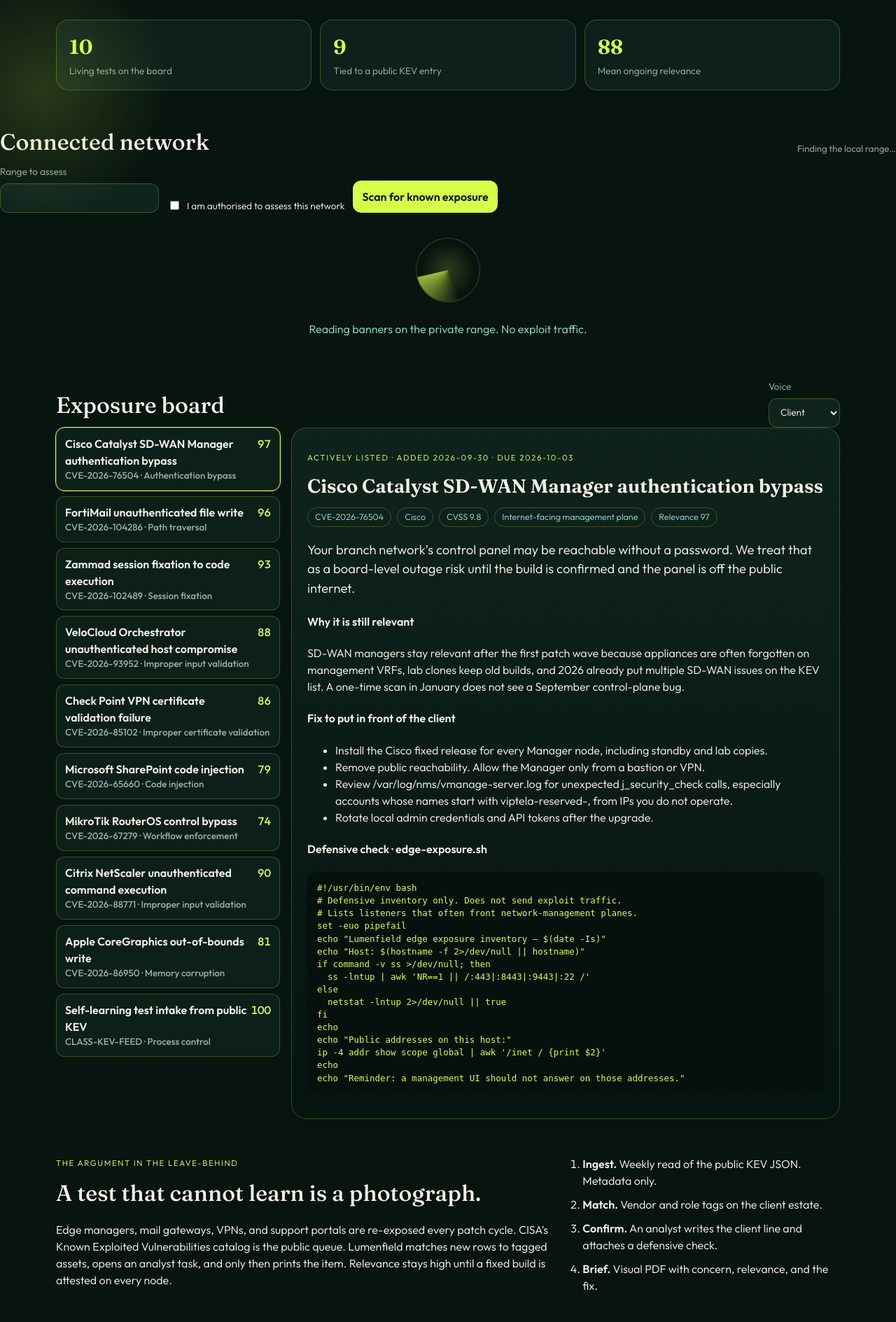
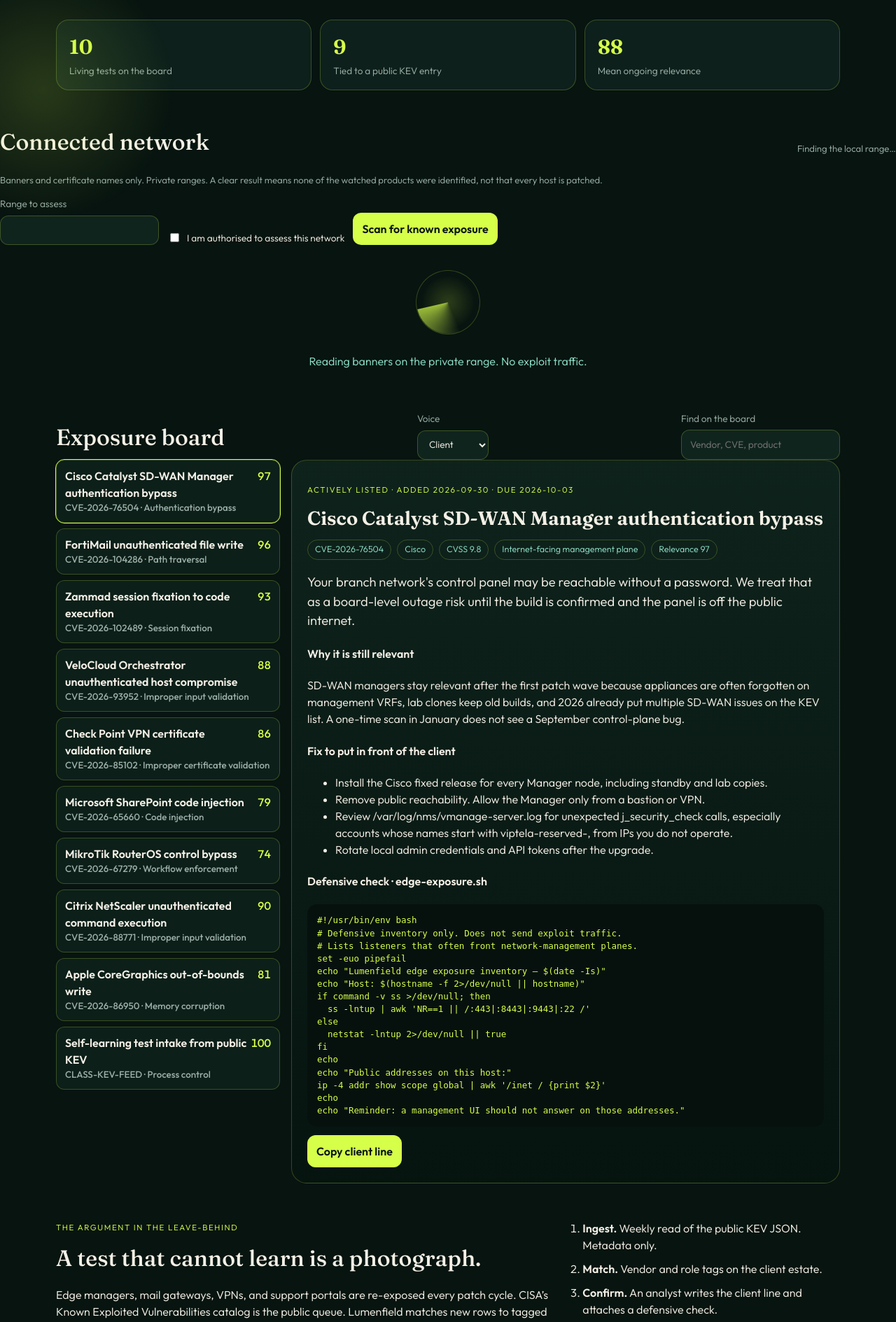
Before and after one commit to bkhynes/lumenfield, a Flask app: page / in a window 1280 px wide. Shown: the part 402-2291 px from the top of the page at 70% size. Run offline with Flask 3, Linux system fonts and the light colour scheme; data that the repository does not hold is empty.

Commit message:
Make scan results recoverable, searchable, and brief-ready

```diff
--- a/app.py
+++ b/app.py
@@ -56,15 +56,27 @@ def report():
     chosen = [item for item in CATALOG if item["id"] in selected]
     if not chosen:
         chosen = CATALOG
+    scan_note = last_scan() if body.get("include_scan") else None
     out = ROOT / "briefs" / f"{date.today().isoformat()}-lumenfield-brief.pdf"
     out.parent.mkdir(exist_ok=True)
-    build_brief(out, client=client, prepared=prepared, findings=chosen)
+    build_brief(out, client=client, prepared=prepared, findings=chosen, scan=scan_note)
     return send_file(out, as_attachment=True, download_name=out.name)
 
 
 @APP.route("/api/network")
 def network():
     return jsonify(local_network())
+
+
+def last_scan() -> dict | None:
+    if not LAST.exists():
+        return None
+    return json.loads(LAST.read_text())
+
+
+@APP.route("/api/scan", methods=["GET"])
+def saved_scan():
+    return jsonify(last_scan() or {})
 
 
 @APP.route("/api/scan", methods=["POST"])
--- a/static/app.css
+++ b/static/app.css
@@ -146,6 +146,8 @@ label { display: grid; gap: 6px; font-size: .85rem; color: var(--mute); }
 }
 @keyframes pop { from { transform: scale(.4); opacity: 0; } to { transform: scale(1); opacity: 1; } }
 .hit { border-left: 3px solid var(--clay); padding-left: 12px; margin: 12px 0; }
+.hit button { background: transparent; color: var(--sand); padding: 0; font-weight: 600; }
+button:disabled { opacity: .55; cursor: wait; }
 @media (max-width: 800px) {
   .layout, .why, .stats, .section-head, .brief form, .scan form, footer { grid-template-columns: 1fr; display: grid; }
   nav { display: none; }
--- a/static/app.js
+++ b/static/app.js
@@ -3,6 +3,14 @@ const list = document.getElementById("list");
 const detail = document.getElementById("detail");
 const voice = document.getElementById("voice");
 let current = findings[0].id;
+let query = "";
+let last = null;
+
+function visible() {
+  const q = query.trim().toLowerCase();
+  if (!q) return findings;
+  return findings.filter(f => `${f.title} ${f.cve} ${f.vendor} ${f.product} ${f.klass}`.toLowerCase().includes(q));
+}
 
 const avg = Math.round(findings.reduce((s, f) => s + f.relevance, 0) / findings.length);
 document.getElementById("stats").innerHTML = [
@@ -12,12 +20,13 @@ document.getElementById("stats").innerHTML = [
 ].map(([n, l]) => `<div class="stat"><b>${n}</b><span>${l}</span></div>`).join("");
 
 function paintList() {
-  list.innerHTML = findings.map(f => `
+  const rows = visible();
+  list.innerHTML = rows.map(f => `
     <li><button data-id="${f.id}" class="${f.id === current ? "on" : ""}">
       <span class="rel">${f.relevance}</span>
       <b>${f.title}</b>
       <small>${f.cve} · ${f.klass}</small>
-    </button></li>`).join("");
+    </button></li>`).join("") || "<li class='fine'>Nothing on the board matches that.</li>";
 }
 
 function paintDetail() {
@@ -36,7 +45,9 @@ function paintDetail() {
     <h4>Fix to put in front of the client</h4>
     <ul>${f.fix.map(step => `<li>${step}</li>`).join("")}</ul>
     <h4>Defensive check · ${f.check_name}</h4>
-    <pre>${f.check.replace(/[&<>]/g, ch => ({'&':'&','<':'<','>':'>'}[ch]))}</pre>`;
+    <pre>${f.check.replace(/[&<>]/g, ch => ({"&":"&","<":"<",">":">"}[ch]))}</pre>
+    <button type="button" id="copy-line">Copy client line</button>`;
+  document.getElementById("copy-line").onclick = () => navigator.clipboard.writeText(f.client_line);
 }
 
 list.addEventListener("click", (event) => {
@@ -50,9 +61,26 @@ voice.addEventListener("change", paintDetail);
 paintList();
 paintDetail();
 
+document.getElementById("filter").addEventListener("input", (event) => {
+  query = event.target.value;
+  const rows = visible();
+  if (rows.length && !rows.some(f => f.id === current)) current = rows[0].id;
+  paintList();
+  if (rows.length) paintDetail();
+});
+
 document.getElementById("brief-form").addEventListener("submit", async (event) => {
   event.preventDefault();
-  const data = Object.fromEntries(new FormData(event.target));
+  const form = new FormData(event.target);
+  const data = {
+    client: form.get("client"),
+    prepared: form.get("prepared"),
+    include_scan: form.get("include_scan") === "on",
+  };
+  localStorage.setItem("lf-client", data.client);
+  if (form.get("matches_only") === "on" && last?.findings?.length) {
+    data.ids = [...new Set(last.findings.map(hit => hit.id))];
+  }
   const res = await fetch("/api/report", {
     method: "POST",
     headers: {"Content-Type": "application/json"},
@@ -68,11 +96,18 @@ document.getElementById("brief-form").addEventListener("submit", async (event) =
 
 const stage = document.getElementById("scan-stage");
 const result = document.getElementById("scan-result");
+const scanBtn = document.getElementById("scan-btn");
+const savedClient = localStorage.getItem("lf-client");
+if (savedClient) document.querySelector("[name=client]").value = savedClient;
+
 fetch("/api/network").then(r => r.json()).then(net => {
   document.getElementById("cidr").value = net.cidr;
   document.getElementById("lan").textContent = net.private
-    ? `This host is ${net.host} on ${net.cidr}`
+    ? `This host is ${net.host} on ${net.cidr}. Up to 128 hosts, seven service ports.`
     : "No private range detected. Enter a private CIDR you operate.";
+});
+fetch("/api/scan").then(r => r.json()).then(body => {
+  if (body.cidr) showScan(body);
 });
 
 document.getElementById("scan-form").addEventListener("submit", async (event) => {
@@ -80,22 +115,34 @@ document.getElementById("scan-form").addEventListener("submit", async (event) =>
   const data = Object.fromEntries(new FormData(event.target));
   data.confirmed = true;
   stage.hidden = false;
-  result.innerHTML = "";
+  scanBtn.disabled = true;
+  const started = Date.now();
+  const clock = setInterval(() => {
+    stage.querySelector("p").textContent = `Reading banners. ${Math.round((Date.now() - started) / 1000)}s elapsed. No exploit traffic.`;
+  }, 500);
   const res = await fetch("/api/scan", {
     method: "POST",
     headers: {"Content-Type": "application/json"},
     body: JSON.stringify(data),
   });
+  clearInterval(clock);
+  stage.hidden = true;
+  scanBtn.disabled = false;
   const body = await res.json();
-  stage.hidden = true;
   if (!res.ok) {
     result.innerHTML = `<p>${body.error || "Scan refused."}</p>`;
     return;
   }
-  result.innerHTML = body.clear ? clearField(body) : hitList(body);
+  showScan(body);
 });
 
+function showScan(body) {
+  last = body;
+  result.innerHTML = body.clear ? clearField(body) : hitList(body);
+}
+
 function clearField(body) {
+  const seen = body.observations?.length || 0;
   const motes = Array.from({length: 14}, (_, i) =>
     `<span class="mote" style="left:${8 + i * 6}%; animation-delay:${(i % 5) * 0.35}s"></span>`
   ).join("");
@@ -106,8 +153,8 @@ function clearField(body) {
     <div>
       <div class="seal">LF</div>
       <h3>Field is clear.</h3>
-      <p>No watched product was identified on ${body.cidr}. ${body.hosts_considered} hosts read, banners only.</p>
-      <p class="fine">Saved ${body.scanned_at}. A clear field is today's result — run it again when the feed moves.</p>
+      <p>No watched product on ${body.cidr}. ${body.hosts_considered} hosts, ${seen} services answered, none matched the board.</p>
+      <p class="fine">Saved ${body.scanned_at}. Open services that are not on the board still need an owner.</p>
     </div>
   </div>`;
 }
@@ -115,9 +162,21 @@ function clearField(body) {
 function hitList(body) {
   return `<p class="kicker">${body.findings.length} match${body.findings.length === 1 ? "" : "es"} on ${body.cidr}</p>` +
     body.findings.map(hit => `<article class="hit">
-      <b>${hit.title}</b>
+      <button type="button" data-open="${hit.id}"><b>${hit.title}</b></button>
       <p>${hit.host}:${hit.port} · ${hit.cve} · relevance ${hit.relevance}</p>
       <p>${hit.client_line}</p>
       <p class="fine">${hit.evidence}</p>
-    </article>`).join("");
+    </article>`).join("") +
+    `<p class="fine">${body.observations.length} services answered. Open a match to brief it.</p>`;
 }
+
+result.addEventListener("click", (event) => {
+  const btn = event.target.closest("[data-open]");
+  if (!btn) return;
+  current = btn.dataset.open;
+  query = "";
+  document.getElementById("filter").value = "";
+  paintList();
+  paintDetail();
+  document.getElementById("board").scrollIntoView({behavior: "smooth"});
+});
--- a/templates/index.html
+++ b/templates/index.html
@@ -37,6 +37,7 @@
       <h2>Connected network</h2>
       <p id="lan" class="fine">Finding the local range…</p>
     </div>
+    <p id="scope" class="fine">Banners and certificate names only. Private ranges. A clear result means none of the watched products were identified, not that every host is patched.</p>
     <form id="scan-form">
       <label>Range to assess<input name="cidr" id="cidr" required /></label>
       <label class="check"><input type="checkbox" name="confirmed" required /> I am authorised to assess this network</label>
@@ -58,6 +59,7 @@
           <option value="technical">Technical</option>
         </select>
       </label>
+      <label>Find on the board<input id="filter" placeholder="Vendor, CVE, product" /></label>
     </div>
     <div class="layout">
       <ul class="list" id="list"></ul>
@@ -84,6 +86,8 @@
     <form id="brief-form">
       <label>Client<input name="client" value="Northwind Partners" required /></label>
       <label>Prepared by<input name="prepared" value="Lumenfield · Swift Programming" required /></label>
+      <label class="check"><input type="checkbox" name="include_scan" checked /> Include the latest scan on the cover</label>
+      <label class="check"><input type="checkbox" name="matches_only" /> Only items matched on that scan</label>
       <button type="submit">Download visual PDF</button>
     </form>
     <p class="fine">The PDF is the artifact clients keep. It argues for a living test programme and lists only authorised remediation.</p>
```
Also changed, not shown: report_pdf.py (+9 -1 lines).
